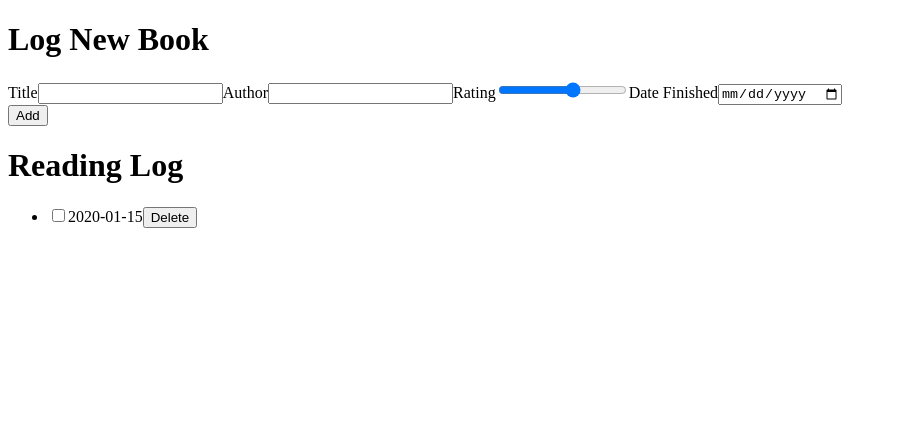
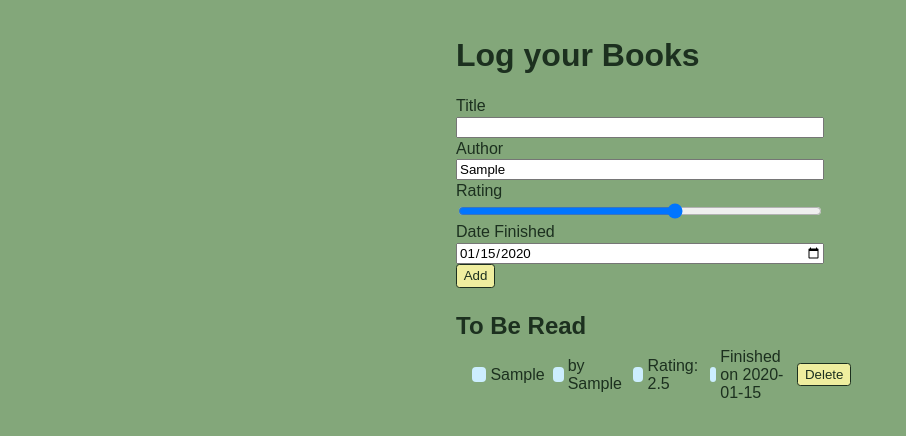
Before and after one commit to melyjely/CIS223_Final-Project, a React (Vite) app: page / in a window 1280 px wide. Both pictures are taken after typing "Sample", "Sample", "2020-01-15" into the empty fields and a click on the button "Add". Shown: the top 436 px of the page, without its empty margins (0-906 px from the left). Built offline with nearby package versions, Linux system fonts and the light colour scheme.

Commit message:
Add files via upload

```diff
--- a/src/App.jsx
+++ b/src/App.jsx
@@ -22,7 +22,7 @@ export default function App() {
 
   // END
 
-  function addBook(title) {
+  function addBook(title, author, rating, date) {
     // add ", author, rating, date" ?
     setBooks((currentBooks) => {
       return [
@@ -30,9 +30,9 @@ export default function App() {
         {
           id: crypto.randomUUID(),
           title,
-          // author,
-          // rating,
-          // date,
+          author,
+          rating,
+          date,
           completed: false,
         },
       ];
@@ -40,16 +40,16 @@ export default function App() {
   }
 
   // Tutorial START
-  function toggleTodo(id, completed) {
-    setBooks((currentBooks) => {
-      return currentBooks.map((book) => {
-        if (book.id === id) {
-          return { ...book, completed };
-        }
-        return book;
-      });
-    });
-  }
+  // function toggleTodo(id, completed) {
+  //   setBooks((currentBooks) => {
+  //     return currentBooks.map((book) => {
+  //       if (book.id === id) {
+  //         return { ...book, completed };
+  //       }
+  //       return book;
+  //     });
+  //   });
+  // }
   // END
 
   function deleteBook(id) {
@@ -61,8 +61,9 @@ export default function App() {
   return (
     <>
       <NewBookLog onSubmit={addBook} />
-      <h1 className="header">Reading Log</h1>
-      <BookList books={books} toggleTodo={toggleTodo} deleteBook={deleteBook} />
+      <h1 className="header">To Be Read</h1>
+      <BookList books={books} deleteBook={deleteBook} />
+      {/* removed "toggleTodo={toggleTodo}"^ */}
     </>
   );
 }
--- a/src/BookEntry.jsx
+++ b/src/BookEntry.jsx
@@ -1,21 +1,30 @@
-export function BookEntry({ completed, id, title, toggleTodo, deleteBook }) {
-  // add ", author, rating, date" ?
+export function BookEntry({
+  completed,
+  id,
+  title,
+  author,
+  rating,
+  date,
+  // toggleTodo,
+  deleteBook,
+}) {
   return (
     <li>
       {/* Tutorial START */}
       <label>
-        <input
+        {/* <input
           type="checkbox"
           checked={completed}
           onChange={(e) => toggleTodo(id, e.target.checked)}
-        />
+        /> */}
         {title}
       </label>
       {/* Tutorial END */}
 
-      {/* <label>{author}</label>
-      <label>{rating}</label>
-      <label>{date}</label> */}
+      <label> by {author}</label>
+      <label> Rating: {rating}</label>
+      <label> Finished on {date} </label>
+      {/* date format changes when logged */}
 
       <button onClick={() => deleteBook(id)} className="btn">
         Delete
--- a/src/BookList.jsx
+++ b/src/BookList.jsx
@@ -1,6 +1,7 @@
 import { BookEntry } from "./bookEntry";
 
-export function BookList({ books: books, toggleTodo, deleteBook }) {
+export function BookList({ books: books, deleteBook }) {
+  // toggleTodo removed ^
   return (
     <ul className="list">
       {books.length === 0 && "Nothing logged yet!"}
@@ -9,7 +10,7 @@ export function BookList({ books: books, toggleTodo, deleteBook }) {
           <BookEntry
             {...book}
             key={book.id}
-            toggleTodo={toggleTodo}
+            // toggleTodo={toggleTodo}
             deleteBook={deleteBook}
           />
         );
--- a/src/NewBookLog.jsx
+++ b/src/NewBookLog.jsx
@@ -2,17 +2,25 @@ import { useState } from "react";
 
 export function NewBookLog({ onSubmit }) {
   const [newBook, setNewBook] = useState("");
+
+  const [author, setAuthor] = useState("");
+
+  const [rating, setRating] = useState(2.5);
+
+  const [date, setDate] = useState();
+
   function handleSubmit(e) {
     e.preventDefault();
     if (newBook === "") return;
-    onSubmit(newBook);
+    // onSubmit(newBook, author);
+    onSubmit(newBook, author, rating, date);
 
     setNewBook("");
   }
   return (
     <form onSubmit={handleSubmit} className="new-book-form">
       <div className="form-row">
-        <h1>Log New Book</h1>
+        <h1>Log your Books</h1>
         <label htmlFor="book">Title</label>
         <input
           value={newBook}
@@ -23,26 +31,26 @@ export function NewBookLog({ onSubmit }) {
 
         <label htmlFor="author">Author</label>
         <input
-          value={newBook}
-          onChange={(e) => setNewBook(e.target.value)}
-          type="book"
-          id="book"
+          value={author}
+          onChange={(e) => setAuthor(e.target.value)}
+          type="author"
+          id="author"
         />
         <label htmlFor="rating">Rating</label>
         <input
-          value={newBook}
-          onChange={(e) => setNewBook(e.target.value)}
+          value={rating}
+          onChange={(e) => setRating(parseFloat(e.target.value))}
           type="range"
-          id="book"
+          id="rating"
           min="0"
           max="5"
         />
         <label htmlFor="date">Date Finished</label>
         <input
-          value={newBook}
-          onChange={(e) => setNewBook(e.target.value)}
+          value={date}
+          onChange={(e) => setDate(e.target.value)}
           type="date"
-          id="book"
+          id="date"
         />
       </div>
       <button className="btn">Add</button>
--- /dev/null
+++ b/src/style.css
@@ -0,0 +1,143 @@
+/* Tutorial Code Styling */
+* {
+  font-family: Arial, Helvetica, sans-serif;
+  box-sizing: border-box;
+}
+
+body {
+  background: #83a77a;
+  color: hsl(129, 26%, 15%);
+  max-width: 400px;
+  padding: 1rem;
+  margin: 0 auto;
+}
+
+.new-item-form {
+  display: flex;
+  flex-direction: column;
+  gap: 0.5rem;
+}
+
+.form-row {
+  display: flex;
+  flex-direction: column;
+  gap: 0.1rem;
+}
+
+.btn {
+  background: #efee9f;
+  border: 1px solid hsl(129, 26%, 15%);
+  color: hsl(129, 26%, 15%);
+  padding: 0.25em 0.5em;
+  border-radius: 0.25em;
+  cursor: pointer;
+  outline: none;
+}
+
+.btn:hover,
+.btn:focus-visible {
+  background: hsl(200, 100%, 50%, 0.2);
+}
+
+.btn.btn-danger {
+  background: hsl(0, 100%, 40%, 0.1);
+  border: 1px solid hsl(0, 100%, 40%);
+  color: hsl(0, 100%, 40%);
+}
+
+.btn.btn-danger:hover,
+.btn.btn-danger:focus-visible {
+  background: hsl(0, 100%, 40%, 0.2);
+}
+
+.new-item-form input {
+  outline: none;
+  border: 1px solid hsl(200, 100%, 40%);
+  background: hsl(200, 100%, 30%);
+  border-radius: 0.25em;
+  padding: 0.25em 0.5em;
+  color: hsl(200, 100%, 90%);
+}
+
+.new-item-form input:focus {
+  border: 1px solid hsl(200, 100%, 70%);
+}
+
+.header {
+  font-size: 1.5rem;
+  margin-top: 1.5rem;
+  margin-bottom: 0.5rem;
+}
+
+.list {
+  margin: 0;
+  padding: 0;
+  margin-left: 1rem;
+  list-style: none;
+}
+
+.list li:has(input:checked) label {
+  color: hsl(200, 20%, 40%);
+}
+
+.list {
+  display: flex;
+  flex-direction: column;
+  gap: 0.3rem;
+}
+
+.list li {
+  display: flex;
+  gap: 0.5rem;
+  align-items: center;
+}
+
+.list li label {
+  display: flex;
+  gap: 0.25rem;
+  cursor: pointer;
+  align-items: center;
+}
+
+.list li:has(input:focus-visible) label {
+  outline: 1px solid hsl(200, 100%, 50%);
+}
+
+.list li input {
+  outline: none;
+  width: 0;
+  height: 0;
+  appearance: none;
+  pointer-events: none;
+  position: absolute;
+}
+
+.list li label::before {
+  content: "";
+  display: block;
+  width: 0.9rem;
+  height: 0.9rem;
+  background: hsl(200, 100%, 90%);
+  border-radius: 0.25em;
+  display: flex;
+  justify-content: center;
+  align-items: center;
+}
+
+.list li label:hover::before {
+  background: hsl(200, 100%, 80%);
+}
+
+.list li:has(input:checked) label::before {
+  content: "✔";
+  background: hsl(200, 100%, 40%);
+  color: hsl(200, 100%, 90%);
+  font-size: 0.75rem;
+  font-weight: bold;
+}
+
+.list li:has(input:checked) label:hover::before {
+  background: hsl(200, 100%, 30%);
+}
+
+/* Tutorial Code Styling */
```
